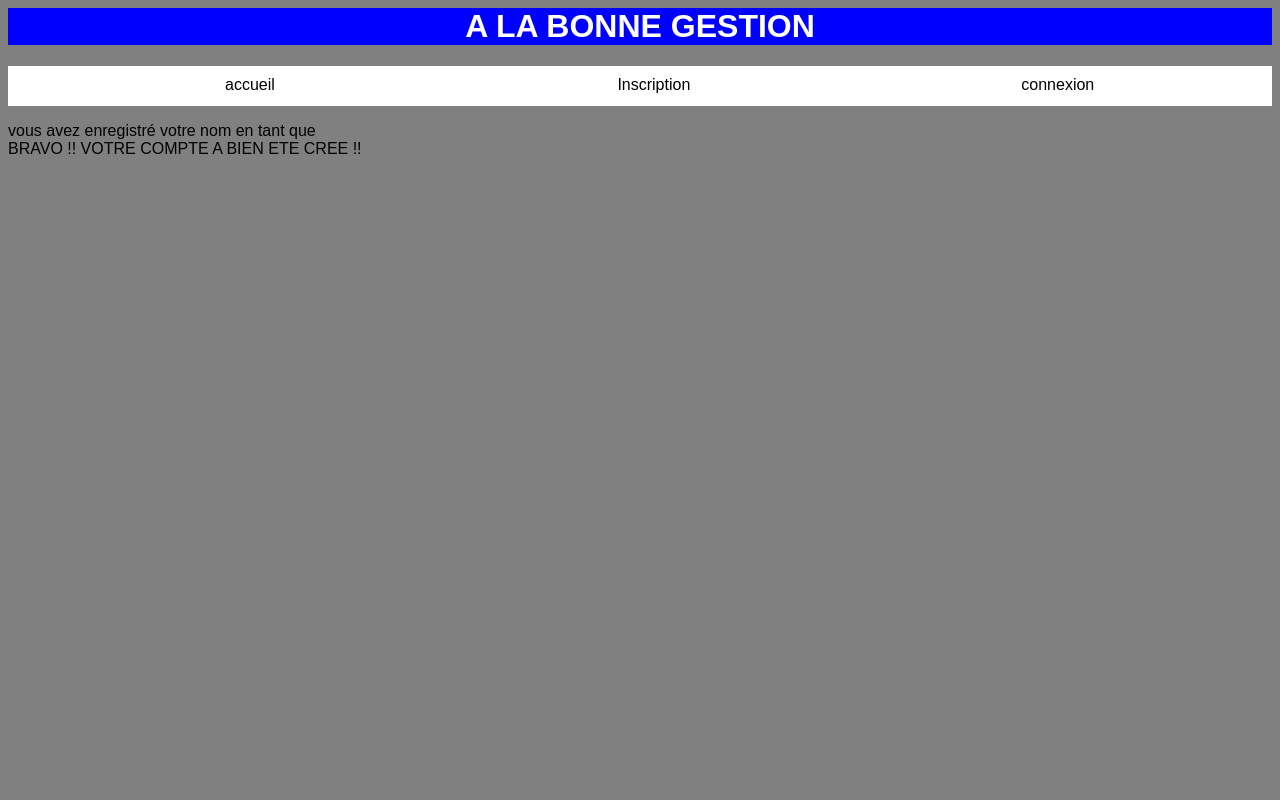
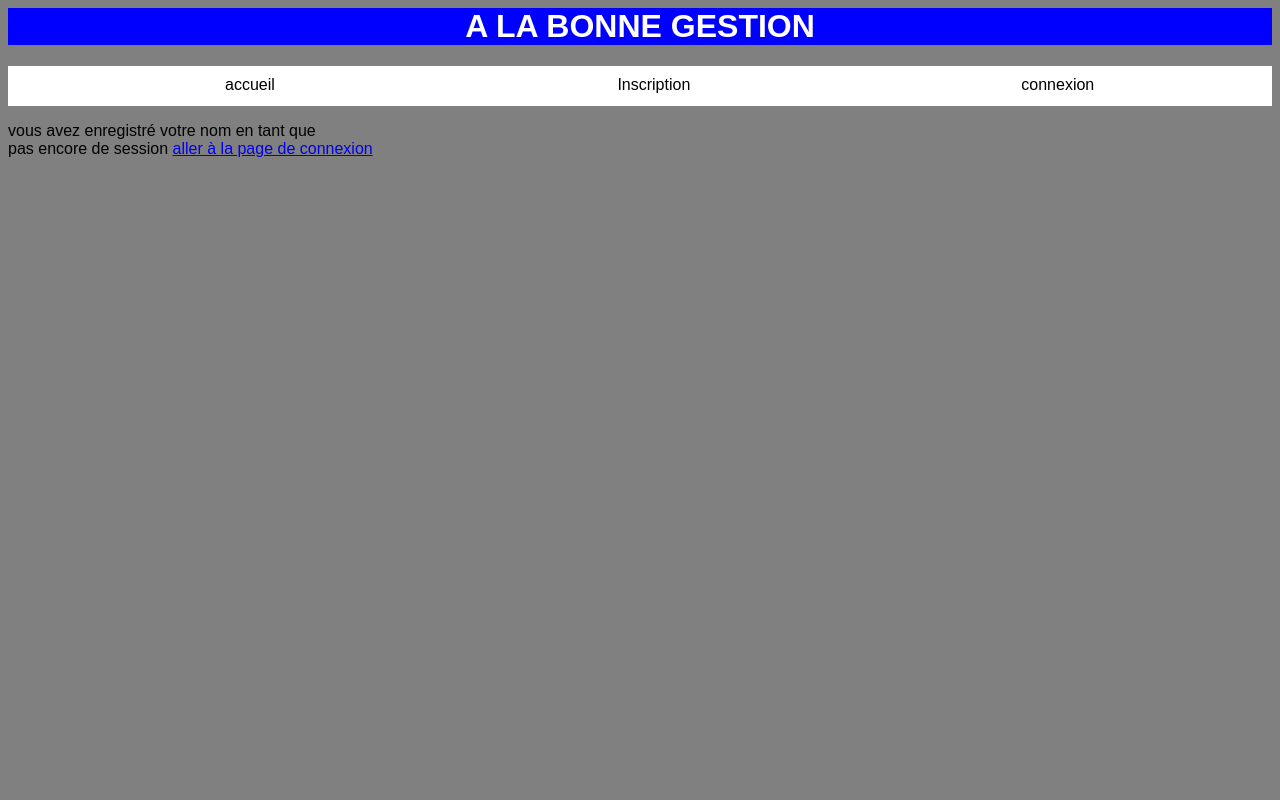
Before and after one commit to coderangel117/projetslam, a PHP site: page /accesbdd.php in a window 1280 px wide. Run offline with PHP 8.4, Linux system fonts and the light colour scheme; data that the repository does not hold is empty.

Commit message:
[accesbdd] : just a test page to test $_session variable

```diff
--- a/accesbdd.php
+++ b/accesbdd.php
@@ -1,7 +1,13 @@
-<?php include 'header.php'; ?>
+<?php
+require_once 'element/header.php'; ?>
 vous avez enregistré votre nom en tant que
-<?php echo($_POST['login']);
-
-
-
-?> <br> BRAVO !! VOTRE COMPTE A BIEN ETE CREE !!
+<?php
+if (isset($_SESSION['login'])) {
+    echo($_SESSION['login']); ?>
+<br> BRAVO !! VOTRE COMPTE A BIEN ETE CREE !!
+<?php }
+else{?>
+    <br> pas encore de session
+    <a href="connexionutilisateur.php"> aller à la page de connexion</a><?php
+}
+?>
```
